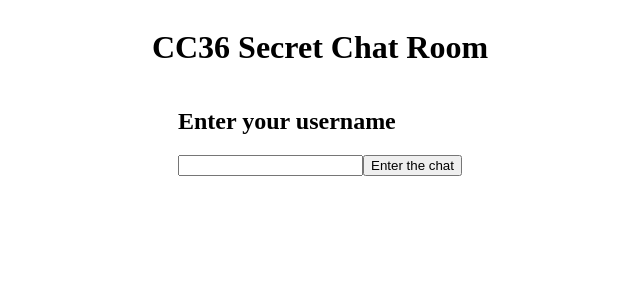
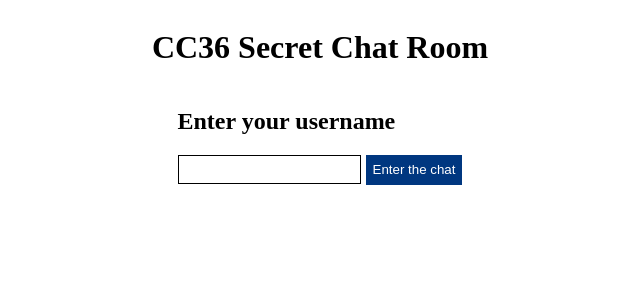
Before and after one commit to hono1030/polyglottal-frontend, a React (Vite) app: page / in a window 1280 px wide. Shown: the top 300 px of the page, without its empty margins (320-960 px from the left). Built offline with nearby package versions, Linux system fonts and the light colour scheme.

Commit message:
modify:css

```diff
--- a/src/App.css
+++ b/src/App.css
@@ -62,6 +62,42 @@
   background-color: rgb(16, 108, 230);
 }
 
+.delete-button {
+  max-width: 200px;
+  height: 30px;
+  background-color: #cc0000;
+  outline: none;
+  border: 1px solid #cc0000;
+  cursor: pointer;
+  margin: 5px;
+  color: white;
+}
+
+.button:hover {
+  background-color: red;
+}
+
+.submit-username {
+  max-width: 100px;
+  height: 30px;
+  background-color: rgb(0, 55, 128);
+  outline: none;
+  border: 1px solid rgb(0, 55, 128);
+  cursor: pointer;
+  margin-left: 5px;
+  color: white;
+}
+
+.submit-username:hover {
+  background-color: rgb(16, 108, 230);
+}
+
+.username-input {
+  min-height: 25px;
+  outline: none;
+  border: 1px solid black;
+}
+
 .my-message-container {
   display: flex;
   flex-direction: row;
@@ -114,8 +150,7 @@
   top: 0;
   width: 100%;
   height: 100%;
-  background-color: #202020;
-  opacity: 0.55;
+  background-color: rgba(32, 32, 32, 0.75);
   overflow: hidden; /* disable scrolling*/
   z-index: 2; /* higher than all other items, but lower than
     the confirm box*/
@@ -125,23 +160,25 @@
   display: flex;
   flex-direction: column;
   position: fixed;
-  background-color: #f37736;
-  width: 230px;
-  top: 75%;
+  background-color: white;
+  width: 300px;
+  height: 200px;
+  top: 50%;
   left: 50%;
   transform: translate(-50%, -75%);
   border-radius: 0.3rem;
   padding: 1rem;
-  z-index: 5; /* Higher than the z-index of the background */
+  z-index: 1;
+  /* Higher than the z-index of the background */
 }
 
 .confirmation-text {
   display: flex;
-  color: white;
   margin: 0.5rem 0 2rem;
   text-align: center;
   line-height: 2rem;
-  font-size: 1.1rem;
+  font-size: 1.2rem;
+  font-weight: 700;
 }
 
 .button-container {
@@ -162,7 +199,8 @@ delete-button {
 }
 
 .cancel-button {
-  background-color: #999999;
+  border: 2px dolid #999999;
+  border-radius: 0.3rem;
 }
 
 .confirmation-button:hover {
@@ -171,6 +209,7 @@ delete-button {
 }
 
 .cancel-button:hover {
-  background-color: #b2b2b2;
+  background-color: #999999;
+  border: none;
   cursor: pointer;
 }
```
